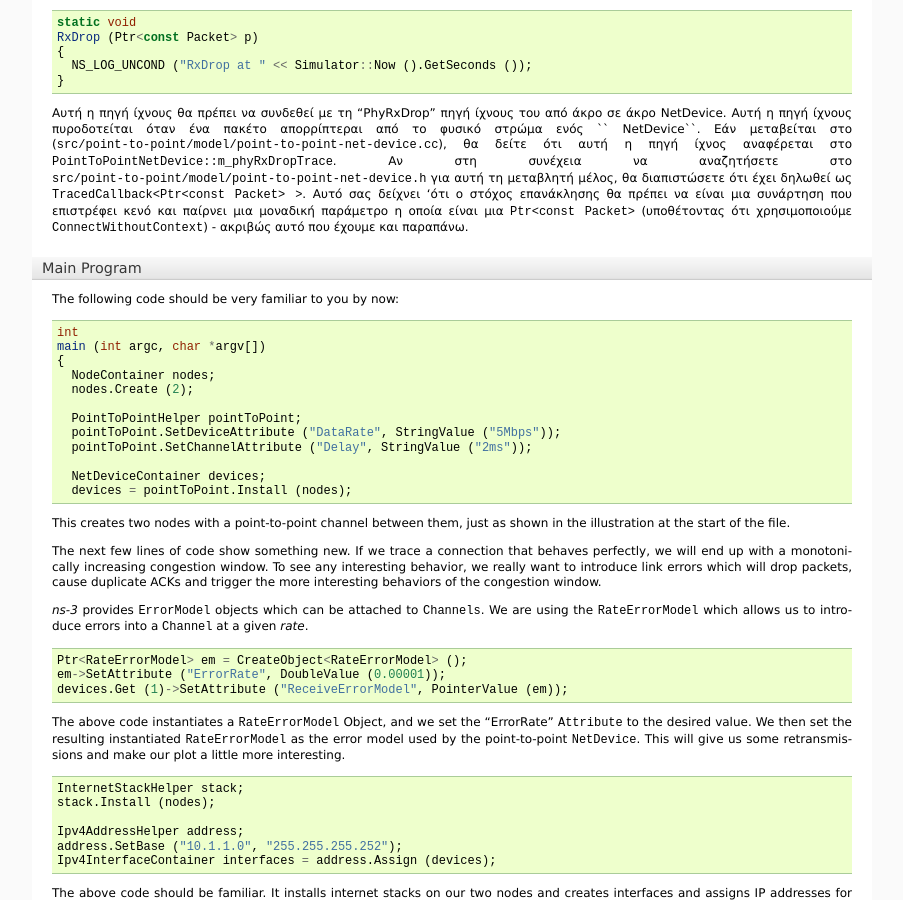
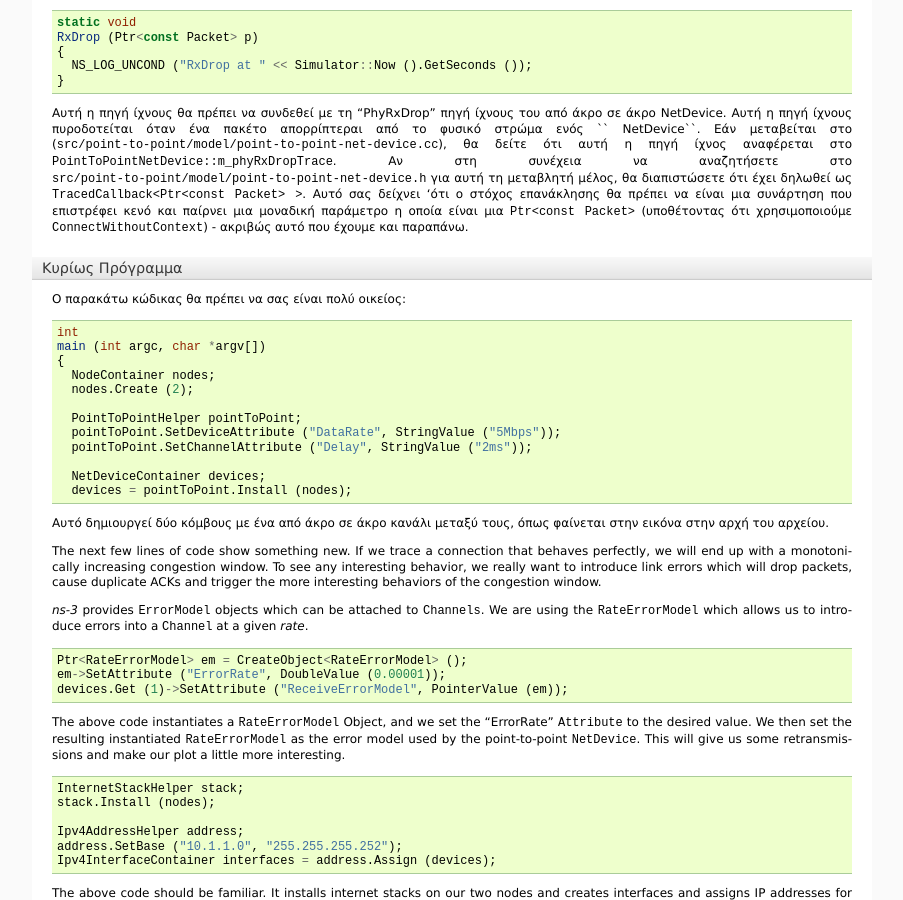
Before and after one commit to maupatras/ns3_teamB, a Sphinx documentation site: the page built from ns-3.22/doc/tutorial-gr/source/tracing.rst, in a window 1280 px wide and 900 px high, scrolled down 21838 px. Shown: the whole window, without its empty margins (198-1101 px from the left). Built offline with Sphinx 7.4.7, drawn with Linux system fonts in a browser that asks for light colours; formulas are drawn with MathJax 3; some of the changed text lies outside the part shown.

Commit message:
Update tracing.rst
Main Program

```diff
--- a/ns-3.22/doc/tutorial-gr/source/tracing.rst
+++ b/ns-3.22/doc/tutorial-gr/source/tracing.rst
@@ -2984,10 +2984,16 @@ cwnd αυτού του συνόλου σε |ns3| με τη χρήση του σ
 απορρίπτεραι από το φυσικό στρώμα ενός `` NetDevice``. Εάν μεταβείται στο (``src/point-to-point/model/point-to-point-net-device.cc``), θα δείτε ότι αυτή η πηγή ίχνος αναφέρεται στο ``PointToPointNetDevice::m_phyRxDropTrace``. Αν στη συνέχεια να αναζητήσετε στο ``src/point-to-point/model/point-to-point-net-device.h`` για αυτή τη μεταβλητή μέλος, θα διαπιστώσετε ότι έχει δηλωθεί ως ``TracedCallback<Ptr<const Packet> >``. Αυτό σας δείχνει ‘ότι ο
 στόχος επανάκλησης θα πρέπει να είναι μια συνάρτηση που επιστρέφει κενό και παίρνει μια μοναδική παράμετρο η οποία είναι μια ``Ptr<const Packet>`` (υποθέτοντας ότι χρησιμοποιούμε ``ConnectWithoutContext``) - ακριβώς αυτό που έχουμε και παραπάνω.
 
-Main Program
+..
+  Main Program
+
+Κυρίως Πρόγραμμα
 ~~~~~~~~~~~~
 
-The following code should be very familiar to you by now::
+..
+  The following code should be very familiar to you by now
+
+Ο παρακάτω κώδικας θα πρέπει να σας είναι πολύ οικείος::
 
   int
   main (int argc, char *argv[])
@@ -3002,8 +3008,11 @@ The following code should be very familiar to you by now::
     NetDeviceContainer devices;
     devices = pointToPoint.Install (nodes);
 
-This creates two nodes with a point-to-point channel between them,
-just as shown in the illustration at the start of the file.
+..
+  This creates two nodes with a point-to-point channel between them,
+  just as shown in the illustration at the start of the file.
+
+Αυτό δημιουργεί δύο κόμβους με ένα από άκρο σε άκρο κανάλι μεταξύ τους, όπως φαίνεται στην εικόνα στην αρχή του αρχείου.
 
 The next few lines of code show something new.  If we trace a
 connection that behaves perfectly, we will end up with a monotonically
```
